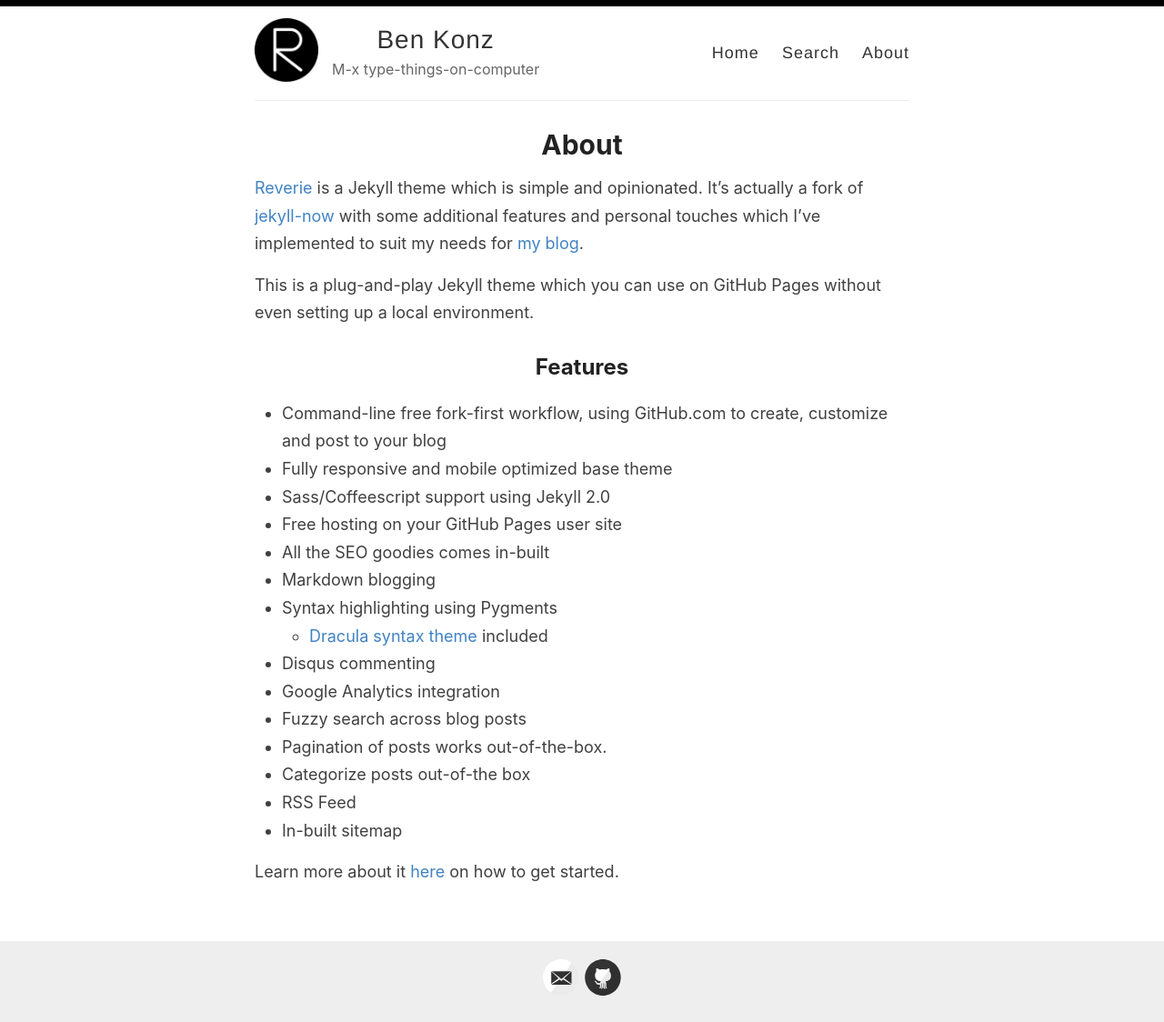
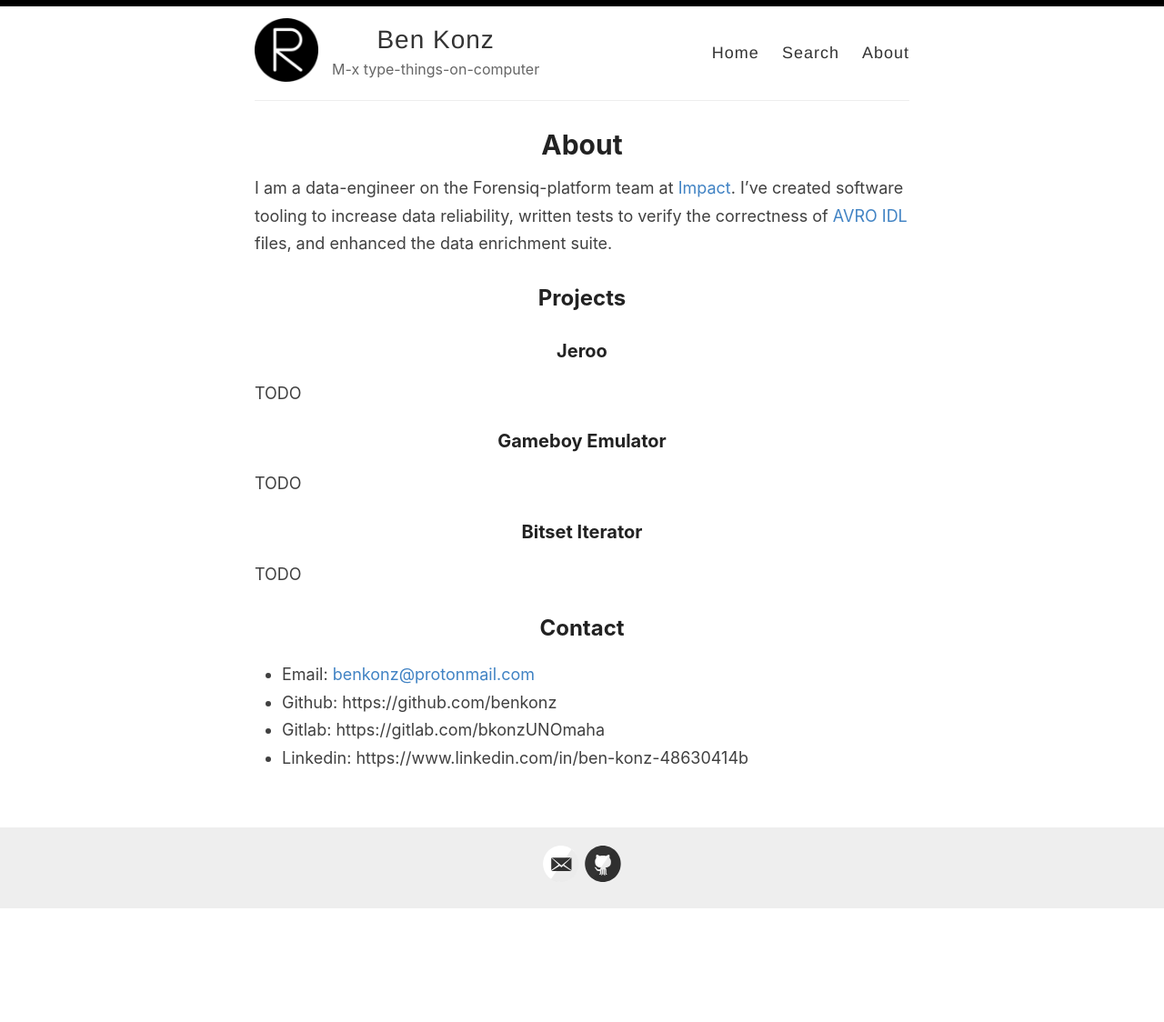
Before and after one commit to benkonz/benkonz.github.io, a Jekyll site: the page built from _pages/about.md, in a window 1280 px wide. Shown: the whole page at 91% size. Built offline with Jekyll 4.4.1, drawn with Linux system fonts in a browser that asks for light colours; after the commit the page ends 999 px from its top, so only the background shows below that.

Commit message:
Update about.md

```diff
--- a/_pages/about.md
+++ b/_pages/about.md
@@ -4,26 +4,25 @@ title: About
 permalink: /about/
 ---
 
-[Reverie](https://github.com/amitmerchant1990/reverie) is a Jekyll theme which is simple and opinionated. It's actually a fork of [jekyll-now](https://github.com/barryclark/jekyll-now) with some additional features and personal touches which I've implemented to suit my needs for [my blog](https://www.amitmerchant.com).
+I am a data-engineer on the Forensiq-platform team at [Impact](https://impact.com). I've created software tooling to increase data reliability, written tests to verify the correctness of [AVRO IDL](https://avro.apache.org/docs/1.8.2/idl.html) files, and enhanced the data enrichment suite.
 
-This is a plug-and-play Jekyll theme which you can use on GitHub Pages without even setting up a local environment.
+## Projects
 
-## Features
+### Jeroo
 
-- Command-line free fork-first workflow, using GitHub.com to create, customize and post to your blog
-- Fully responsive and mobile optimized base theme
-- Sass/Coffeescript support using Jekyll 2.0
-- Free hosting on your GitHub Pages user site
-- All the SEO goodies comes in-built
-- Markdown blogging
-- Syntax highlighting using Pygments
-    - [Dracula syntax theme](https://draculatheme.com/) included
-- Disqus commenting
-- Google Analytics integration
-- Fuzzy search across blog posts
-- Pagination of posts works out-of-the-box.
-- Categorize posts out-of-the box
-- RSS Feed
-- In-built sitemap
+TODO
 
-Learn more about it [here](https://github.com/amitmerchant1990/reverie) on how to get started.
+### Gameboy Emulator
+
+TODO
+
+### Bitset Iterator
+
+TODO
+
+## Contact
+
+- Email: [benkonz@protonmail.com](mailto:benkonz@protonmail.com)
+- Github: https://github.com/benkonz
+- Gitlab: https://gitlab.com/bkonzUNOmaha
+- Linkedin: https://www.linkedin.com/in/ben-konz-48630414b
```
